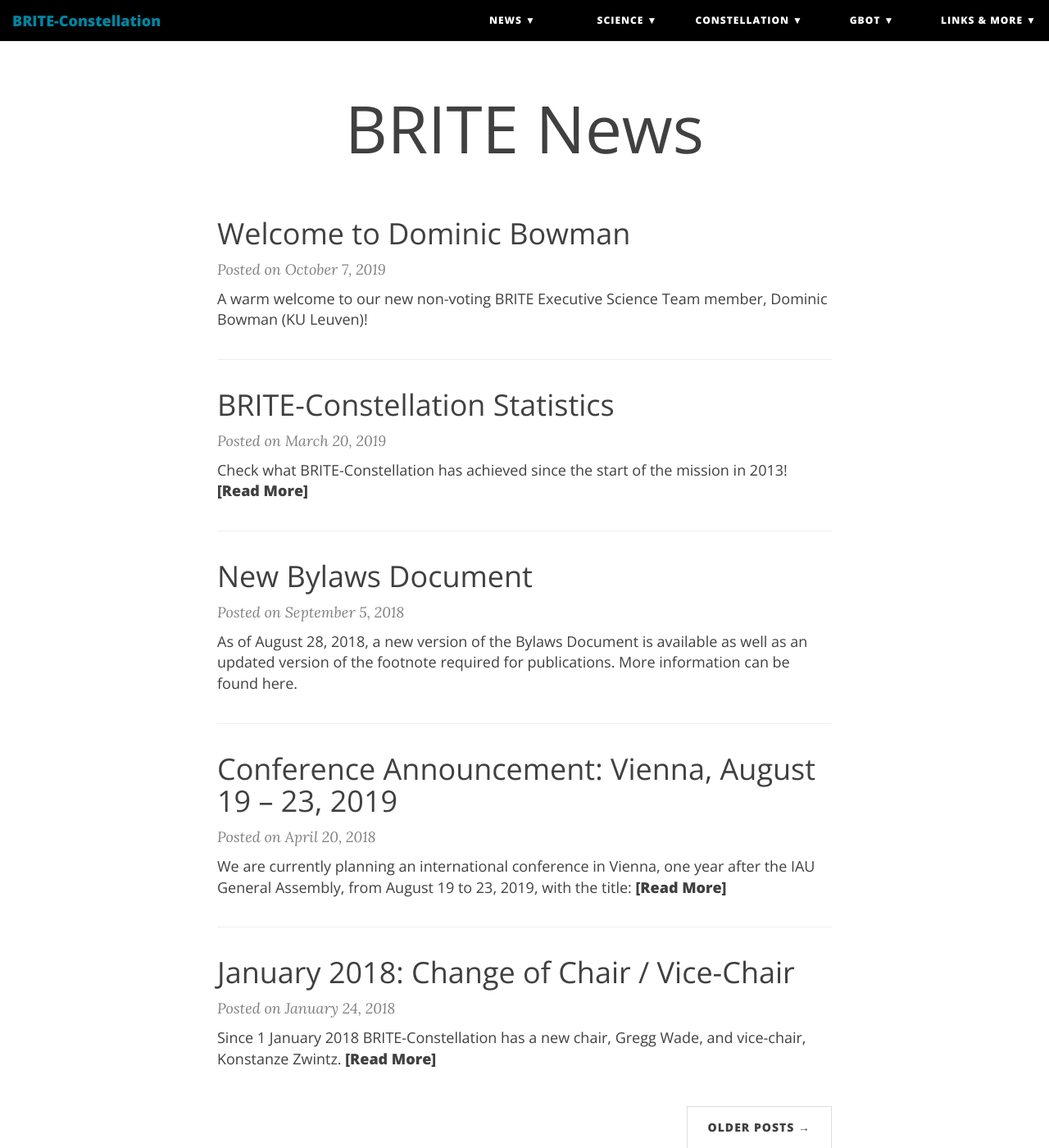
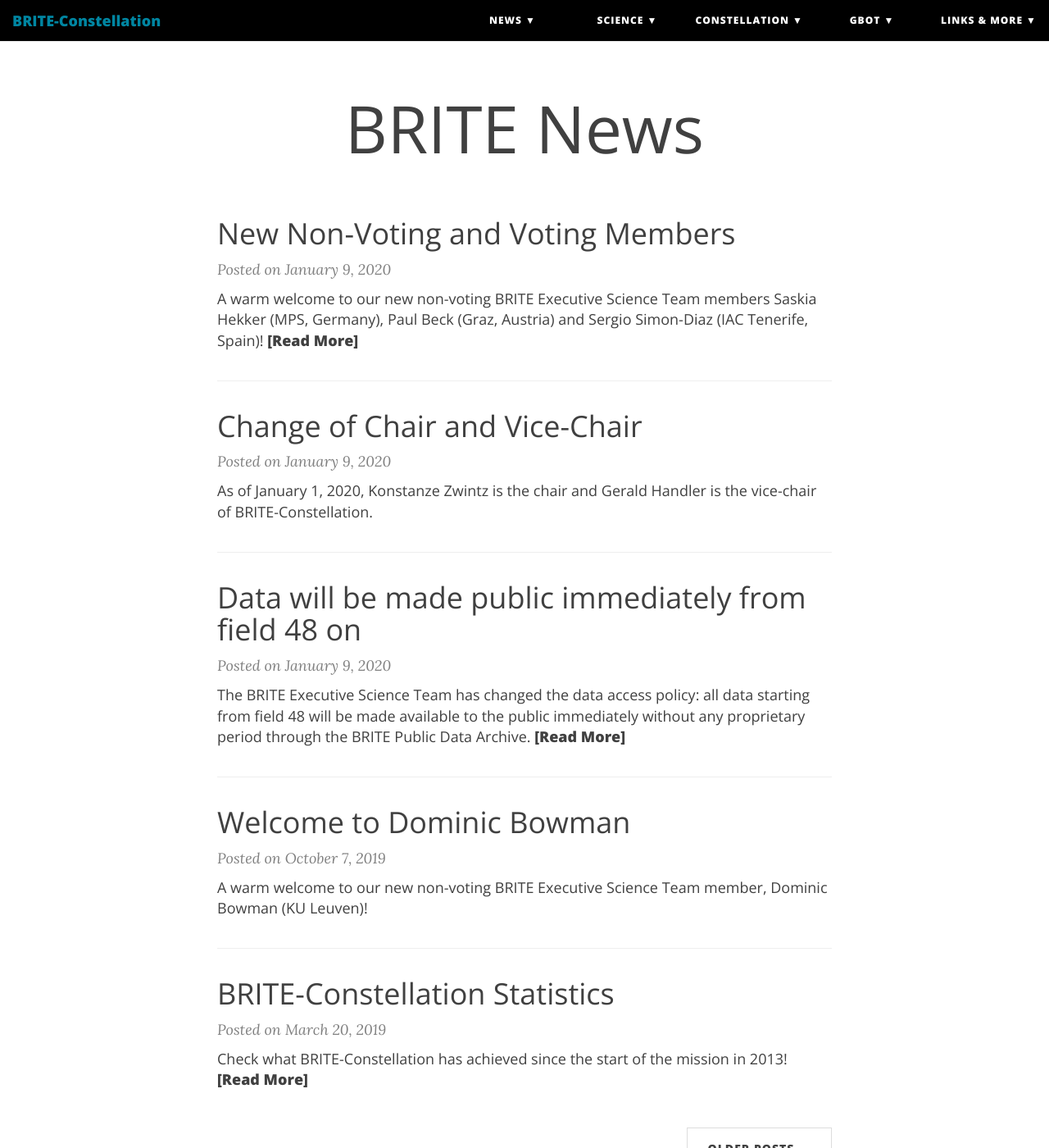
Before and after one commit to StellarAstrophysics-LFU/brite-constellation, a Jekyll site: the page built from brite-news/index.html, in a window 1280 px wide and 1400 px high, scrolled down 228 px. Shown: the whole window at 82% size. Built offline with Jekyll 4.4.1, drawn with Linux system fonts in a browser that asks for light colours; nearby versions of some CDN libraries; the list of posts is cut into pages by our own code.

Commit message:
new bylaws document, change of chair/vice-chair, new members

```diff
--- /dev/null
+++ b/_posts/2020-01-09-New_Bylaws.md
@@ -0,0 +1,8 @@
+---
+layout: post
+title: 'Data will be made public immediately from field 48 on'
+---
+
+The BRITE Executive Science Team has changed the data access policy: all data starting from field 48 will be made available to the public immediately without any proprietary period through the BRITE Public Data Archive.
+
+Accordingly, a new version of the BRITE Bylaws is available [here (as of Nov 25, 2019).]({{ site.url }}{{ site.baseurl }}/downloads/BRITE_Bylaws-25_November_2019.pdf)
--- /dev/null
+++ b/_posts/2020-01-09-New_Chair-ViceChair.md
@@ -0,0 +1,5 @@
+---
+layout: post
+title: 'Change of Chair and Vice-Chair'
+---
+As of January 1, 2020, Konstanze Zwintz is the chair and Gerald Handler is the vice-chair of BRITE-Constellation.
--- /dev/null
+++ b/_posts/2020-01-09-New_Voting_and_NonVoting_Members.md
@@ -0,0 +1,8 @@
+---
+layout: post
+title: 'New Non-Voting and Voting Members'
+---
+A warm welcome to our new non-voting BRITE Executive Science Team members Saskia Hekker (MPS, Germany), Paul Beck (Graz, Austria) and Sergio Simon-Diaz (IAC Tenerife, Spain)!
+
+We also welcome Catherine Lovekin and Nicole St-John in their new roles as voting members in the Canadian team.
+We express our gratitude to Jason Rowe and Slavek Rucinski who will remain in the BRITE Executive Science Team as non-voting members.
--- a/constellation/management.md
+++ b/constellation/management.md
@@ -10,40 +10,40 @@
 decisions for the project, such as producing the observing schedule and
 granting access to the data.
 
-BEST currently consists of 12 voting members (4 per country), and in addition 11 non-voting members.
+BEST currently consists of 12 voting members (4 per country), and in addition 15 non-voting members.
 
-**Current BRITE-Constellation chair:** Gregg Wade (Jan 2018 – Dec 2019)
+**Current BRITE-Constellation chair:** Konstanze Zwintz (Jan 2020 – Dec 2021)
 
-**Current BRITE-Constellation vice-chair:** Konstanze Zwintz (Jan 2018 – Dec 2019)
+**Current BRITE-Constellation vice-chair:** Gerald Handler (Jan 2020 – Dec 2021)
 
-**Voting BEST members (as of November 2017)**
+**Voting BEST members (as of January 2020)**
 
 {:class="table-same-width"}
 |<img src="{{ site.baseurl }}/img/flag-of-Austria.png"  class="ImageBorder" /> | <img src="{{ site.url }}/img/flag-of-Canada.png" class="ImageBorder"/> | <img src="{{ site.url }}/img/flag-of-Poland.png" class="ImageBorder"/>|
 |----------------------------------------------------|---------------------------------------------------|---------------------------------------------------|
-|Otto Koudelka (PI BRITE-Austria)                    |Anthony Moffat                                     |Gerald Handler (PI)                                |
-|Rainer Kuschnig                                     |Jason Rowe                                         |Piotr Orleański                                    |
-|Werner W. Weiss (PI UniBRITE)                       |Slavek Rucinski                                    |Andrzej Pigulski                                   |
+|Otto Koudelka (PI BRITE-Austria)                    |Catherine Lovekin                                     |Gerald Handler (PI)                                |
+|Rainer Kuschnig                                     |Anthony Moffat                                         |Piotr Orleański                                    |
+|Werner W. Weiss (PI UniBRITE)                       |Nicole St-Louis                                    |Andrzej Pigulski                                   |
 |Konstanze Zwintz                                    |Gregg Wade (PI)                                    |Radosław Smolec                                    |
 
 
 
-**Non-voting BEST members in alphabetical order (as of November 2019)**
+**Non-voting BEST members in alphabetical order (as of January 2020)**
 - Dietrich Baade
 - Paul Beck
 - Dominic Bowman
 - Jadwiga Daszynska-Daszkiewicz
 - Saskia Hekker
-- Catherine Lovekin
 - Jaymie Matthews
 - Stefan Mochnacki
 - Coralie Neiner
 - Alosha Pamyatnykh
 - Bert Pablo
 - Adam Popowicz
+- Jason Rowe
+- Slavek Rucinski
 - Aleksander Schwarzenberg-Czerny
 - Sergio Simon-Diaz
-- Nicole St-Louis
 
 # The BRITE Team
 In some articles (such as Conference Proceedings) it is referred to “the BRITE team” which consists of the following members in given years (listed in alphabetical order as of 24 January 2018).
--- a/science/data_policy.md
+++ b/science/data_policy.md
@@ -6,9 +6,9 @@
 star lists, are posted and updated on the [BRITE Photometry Wiki page](http://brite.craq-astro.ca).
 
 Rules on data handling and publication are described in the BRITE Bylaws
-([as of Aug 28, 2018]({{ site.url }}{{ site.baseurl }}/downloads/BRITE_Bylaws-28_Aug_2018.pdf). Every BRITE PI is obliged to follow these rules. A
+([as of Nov 25, 2019]({{ site.url }}{{ site.baseurl }}/downloads/BRITE_Bylaws-25_November_2019.pdf). Every BRITE PI is obliged to follow these rules. A
 document describing the BRITE-Constellation Bylaws can be retrieved
-[here. (as of Aug 28, 2018)]({{ site.url }}{{ site.baseurl }}/downloads/BRITE_Bylaws-28_Aug_2018.pdf)
+[here (as of Nov 25, 2019).]({{ site.url }}{{ site.baseurl }}/downloads/BRITE_Bylaws-25_November_2019.pdf)
 
 Publications based on BRITE-Constellation data must include the following
 footnote to the title:
```
Also changed, not shown: 3 other files.
